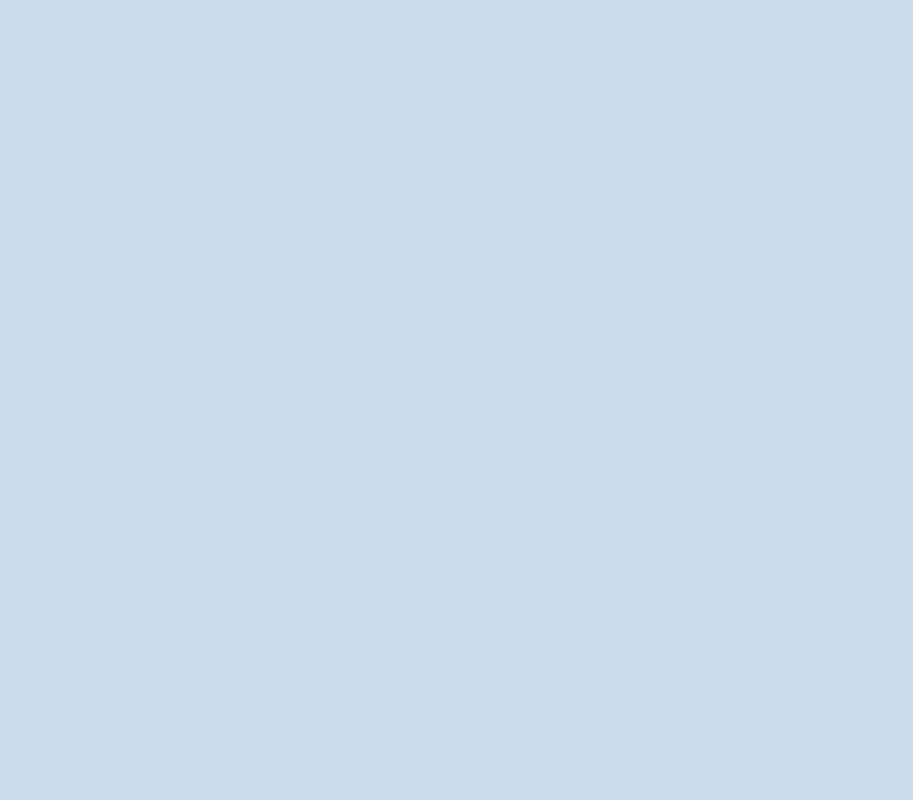
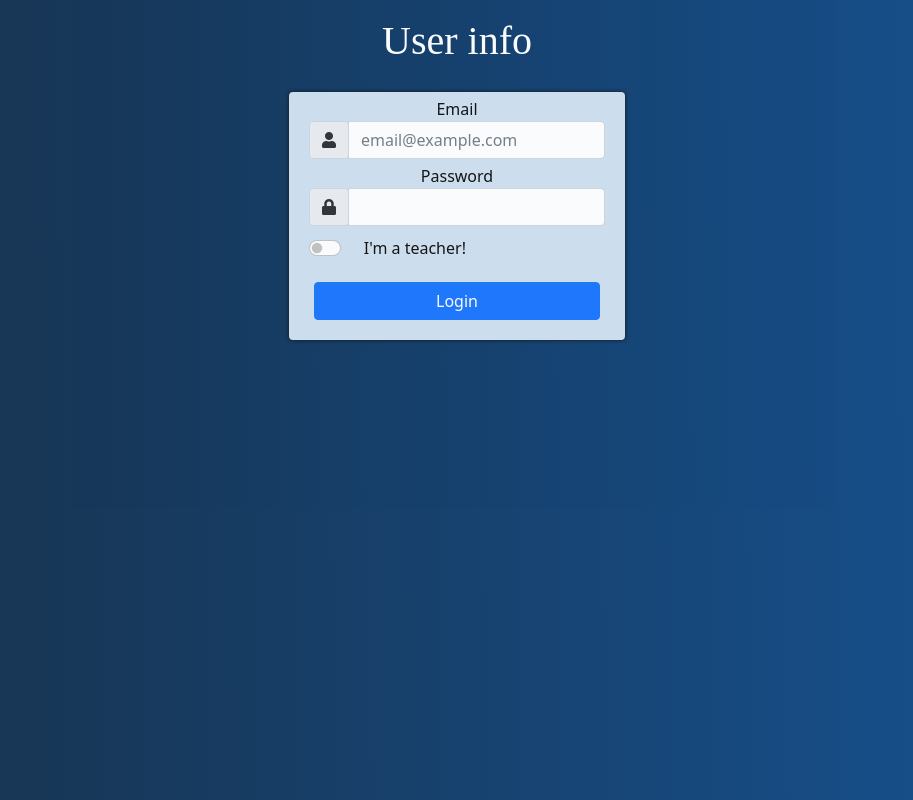
Before and after one commit to ExotronicDev/Turing-Master, a React (Create React App) app in the folder App/view/: page /login in a window 1280 px wide. Before the commit this address had no page. Shown: the whole page, without its empty margins (183-1096 px from the left). Built offline with nearby package versions, Linux system fonts and the light colour scheme.

Commit message:
Login page unified for teachers/students

```diff
--- a/App/view/src/App.css
+++ b/App/view/src/App.css
@@ -1,6 +1,6 @@
 .App{
 	background: #cde no-repeat center center fixed;
-	width: 100%;
+	width: 100%; /* 100vw */
 	height: 100vh;
 }
 
--- a/App/view/src/App.js
+++ b/App/view/src/App.js
@@ -24,11 +24,7 @@ class App extends Component {
 							path="/register"
 							element={<Register />}
 						></Route>
-						<Route
-							exact
-							path="/login/:user"
-							element={<Login />}
-						></Route>
+						<Route exact path="/login/" element={<Login />}></Route>
 						<Route
 							exact
 							path="/MainView"
--- a/App/view/src/Views/Home.js
+++ b/App/view/src/Views/Home.js
@@ -5,24 +5,14 @@ class Home extends Component {
 		return (
 			<div className="Home">
 				<p className="titulo">Turing Master</p>
-				<form action="/login/teacher">
+				<form action="/login">
 					<button
-						id="teacher"
+						id="login"
 						type="submit"
 						className="btn btn-primary btn-lg"
 					>
 						{" "}
-						Teacher{" "}
-					</button>
-				</form>
-				<form action="/login/student">
-					<button
-						id="student"
-						type="submit"
-						className="btn btn-primary btn-lg"
-					>
-						{" "}
-						Student{" "}
+						Login{" "}
 					</button>
 				</form>
 				<form action="/register">
--- a/App/view/src/Views/Login.js
+++ b/App/view/src/Views/Login.js
@@ -1,11 +1,14 @@
 import axios from "axios";
 import React, { Component } from "react";
 const swal = require("sweetalert2");
+
+const apiVersion = "v1";
 
 class Login extends Component {
 	state = {
 		email: "",
 		password: "",
+		isTeacher: false,
 	};
 
 	//Función que actualiza los states
@@ -16,6 +19,12 @@ class Login extends Component {
 
 		this.setState({
 			[name]: value,
+		});
+	};
+
+	handleSwitchChange = () => {
+		this.setState({
+			isTeacher: !this.state.isTeacher,
 		});
 	};
 
@@ -33,8 +42,11 @@ class Login extends Component {
 			return;
 		}
 
+		let isTeacher = this.state.isTeacher ? "/teachers" : "/students";
+		const apiUrl = "/api/" + apiVersion + isTeacher + "/login";
+
 		axios({
-			url: "/api/v1/students/login",
+			url: apiUrl,
 			method: "POST",
 			data: {
 				email: this.state.email,
@@ -116,6 +128,23 @@ class Login extends Component {
 									value={this.state.password}
 								/>
 							</div>
+							<div class="form-check form-switch">
+								<input
+									class="form-check-input"
+									type="checkbox"
+									id="isTeacher"
+									aria-label="Teacher Switch"
+									onChange={this.handleSwitchChange}
+									value={this.state.isTeacher}
+								/>
+								<label
+									class="form-check-label"
+									id="teacher-label"
+									for="isTeacher"
+								>
+									I'm a teacher!
+								</label>
+							</div>
 							<button type="submit" className="btn btn-primary">
 								Login
 							</button>
--- a/App/view/src/index.css
+++ b/App/view/src/index.css
@@ -42,20 +42,16 @@
 	color: #ffffff;
 }
 
-.Home #teacher {
+.Home #login {
 	top: 250px;
 }
 
-.Home #student {
+.Home #register {
 	top: 300px;
 }
 
-.Home #register {
-	top: 350px;
-}
-
 .Home #TMachine {
-	margin-top: 400px;
+	margin-top: 350px;
 }
 
 .Register {
@@ -133,6 +129,23 @@
 
 .Login .input-group-text {
 	height: 100%;
+}
+
+.Login .form-check {
+	margin-left: 20px;
+	margin-top: 5px;
+	width: 80%;
+}
+
+.Login .form-check-input {
+	margin-left: -2.25em;
+	align-items: center;
+}
+
+.Login #teacher-label {
+	font-weight: 100;
+	float: left;
+	padding-left: 6.5%;
 }
 
 .Login #container {
```
